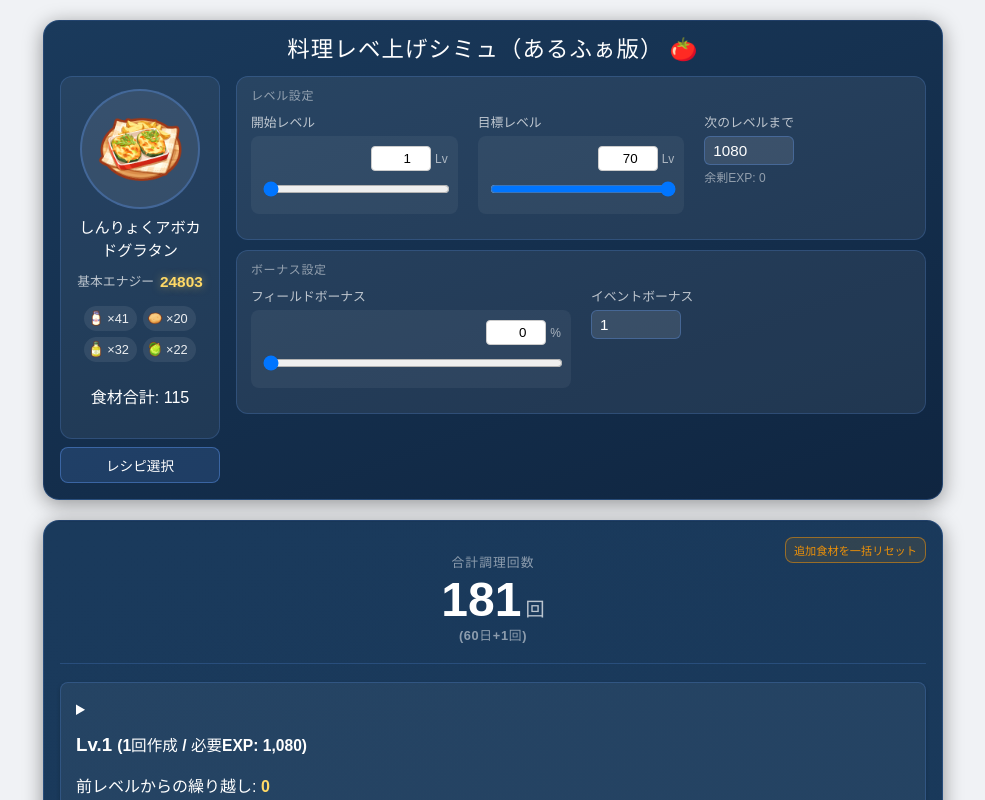
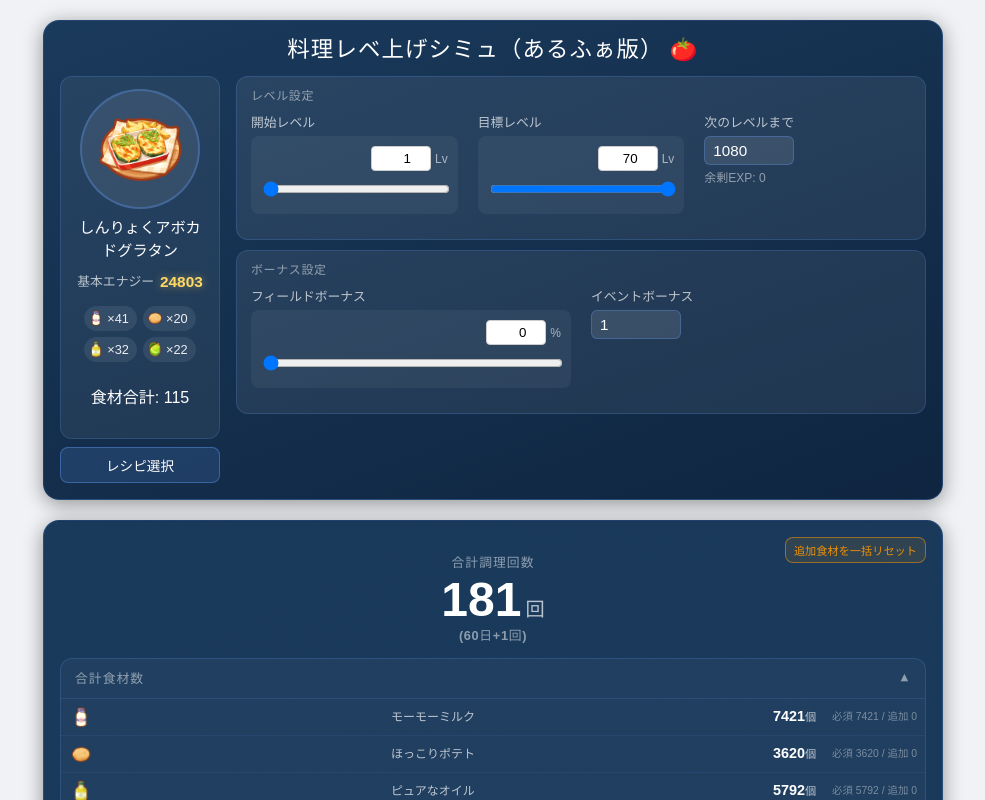
Before and after one commit to Tomattino/TomaRecipeLvSimulator, a Vue app: page / in a window 1280 px wide. Shown: the top 800 px of the page, without its empty margins (147-1132 px from the left). Built offline with nearby package versions, Linux system fonts and the light colour scheme.

Commit message:
feat: 合計食材数サマリー表示を追加

```diff
--- a/src/components/simulator/SimulationResultList.vue
+++ b/src/components/simulator/SimulationResultList.vue
@@ -3,6 +3,8 @@
 
   /****  コンポーネント取り込み ****/
   import LevelResultBlock from './LevelResultBlock.vue' //レベルごとの結果
+  import TotalIngredientsSummary from './TotalIngredientsSummary.vue'; //全レベル通して必要になる食材数
+
 
   /****  Store ****/
   import { useSimulatorStore } from '../../stores/simulatorStore.js';
@@ -19,6 +21,26 @@
   const requireRemaingCnt = computed(() => {
     return Math.floor((store.results?.totalCookCount ?? 0) % MEALS_PER_DAY);
   });
+
+
+  const totalExtraIngredients = computed(() => {
+    if (!store.results) return {};
+
+    const tmpExtraIngArr = store.results.dishLevelsResults.flatMap(level => level.cooks).flatMap(cook => cook.extraIngredients);
+
+    const totalExtraIngredients = {};
+
+    tmpExtraIngArr.forEach((tmpIng) => {
+      const tmpIngName = tmpIng.ingredient.name;
+
+      totalExtraIngredients[tmpIngName] ??= { ingredient: tmpIng.ingredient, num: 0 };
+      totalExtraIngredients[tmpIngName].num += tmpIng.num;
+    });
+
+    return totalExtraIngredients;
+
+  });
+
 
   const handleResetAll = () => {
     if (window.confirm('設定中のすべての食材がリセットされます。\n本当によろしいですか？')) {
@@ -40,6 +62,14 @@
                 ({{ requireDays }}日<template v-if="requireRemaingCnt > 0">+{{ requireRemaingCnt }}回</template>)
               </div>
             </div>
+
+            <!-- 合計食材数 -->
+            <TotalIngredientsSummary
+              v-if="store.results"
+              :targetRecepie="store.targetRecipe"
+              :totalDishCoutnt="store.results.totalCookCount"
+              :totalExtraIngredients="totalExtraIngredients"
+            />
 
             <button class="btn-reset" @click="handleResetAll">
               追加食材を一括リセット
--- /dev/null
+++ b/src/components/simulator/TotalIngredientsSummary.vue
@@ -0,0 +1,133 @@
+<script setup>
+  import { ref, computed } from 'vue'
+
+  const isOpen = ref(true);
+
+  const props = defineProps({
+    targetRecepie: Object, //作成予定食材
+    totalDishCoutnt : Number, //料理作成総回数
+    totalExtraIngredients: Object,  //追加食材群{ingredient, extra} の集計済みオブジェクト
+  })
+
+  const totalRequireIngredients = computed(() =>{
+    const tmpTotalRequireIngredients = {};
+
+    props.targetRecepie.requireIngredients.forEach(tmpIng => {
+        const tmpIngName = tmpIng.ingredient.name;
+        tmpTotalRequireIngredients[tmpIngName] ??= { ingredient: tmpIng.ingredient, num: tmpIng.num * props.totalDishCoutnt };
+    });
+
+    return tmpTotalRequireIngredients;
+  });
+
+  const totalIngredients  = computed(() =>{
+    const totals = {};
+
+    Object.values(totalRequireIngredients.value).forEach(({ingredient, num}) => {
+        totals[ingredient.name] = { ingredient, required: num, extra: 0 };
+    });
+
+    Object.values(props.totalExtraIngredients).forEach(({ingredient, num}) => {
+        totals[ingredient.name] ??= { ingredient, required: 0, extra: 0 };
+        totals[ingredient.name].extra += num;
+    });
+
+    return  Object.values(totals);
+  });
+
+  //TODO共通化
+  const imgUrl = (path) => import.meta.env.BASE_URL + path.replace(/^\//, '')
+
+</script>
+
+
+<template>
+  <div class="ing-panel">
+    <div class="ing-header"  @click="isOpen = !isOpen">
+      <span>合計食材数</span>
+      <span class="chevron" :class="{ open: isOpen }">▼</span>
+    </div>
+    <Transition name="slide">
+      <table class="ing-table" v-show="isOpen">
+        <tbody>
+          <tr v-for="item in totalIngredients" :key="item.ingredient.name">
+            <td><img :src="imgUrl(item.ingredient.img)" class="ing-img" /></td>
+            <td class="ing-name">{{ item.ingredient.name }}</td>
+            <td class="ing-total">{{ item.required + item.extra }}<span class="ing-unit">個</span></td>
+            <td class="ing-detail">必須 {{ item.required }} / 追加 {{ item.extra }}</td>
+          </tr>
+        </tbody>
+      </table>
+    </Transition>
+  </div>
+</template>
+
+
+<style scoped>
+  .ing-panel {
+    background: rgba(255,255,255,0.03);
+    border: 1px solid rgba(100,160,255,0.2);
+    border-radius: 12px;
+    overflow: hidden;
+    margin-top: 15px;
+  }
+  .ing-header {
+    display: flex;
+    justify-content: space-between;
+    align-items: center;
+    padding: 10px 14px;
+    font-size: 0.8em;
+    color: rgba(255,255,255,0.5);
+    letter-spacing: 0.08em;
+    cursor: pointer;
+    border-bottom: 1px solid rgba(100,160,255,0.15);
+  }
+  .ing-header:hover {
+    background: rgba(255,255,255,0.04);
+  }
+  .ing-table {
+    width: 100%;
+    border-collapse: collapse;
+  }
+  .ing-table tr {
+    border-bottom: 1px solid rgba(100,160,255,0.08);
+  }
+  .ing-table tr:last-child { border-bottom: none; }
+  .ing-table td {
+    padding: 6px 8px;
+    vertical-align: middle;
+  }
+  .ing-img {
+    width: 24px;
+    height: 24px;
+    object-fit: contain;
+    display: block;
+  }
+  .ing-name {
+    font-size: 0.75rem;
+    color: rgba(255,255,255,0.7);
+    width: 100%;
+  }
+  .ing-total {
+    text-align: right;
+    font-size: 0.9rem;
+    font-weight: bold;
+    white-space: nowrap;
+  }
+  .ing-unit {
+    font-size: 0.7rem;
+    color: rgba(255,255,255,0.7);
+  }
+  .ing-detail {
+    font-size: 0.65rem;
+    color: rgba(255,255,255,0.4);
+    white-space: nowrap;
+  }
+  .chevron { transition: transform 0.2s; }
+  .chevron.open { transform: rotate(180deg); }
+
+  .slide-enter-active, .slide-leave-active { transition: opacity 0.2s; }
+  .slide-enter-from, .slide-leave-to { opacity: 0; }
+
+
+</style>
```
